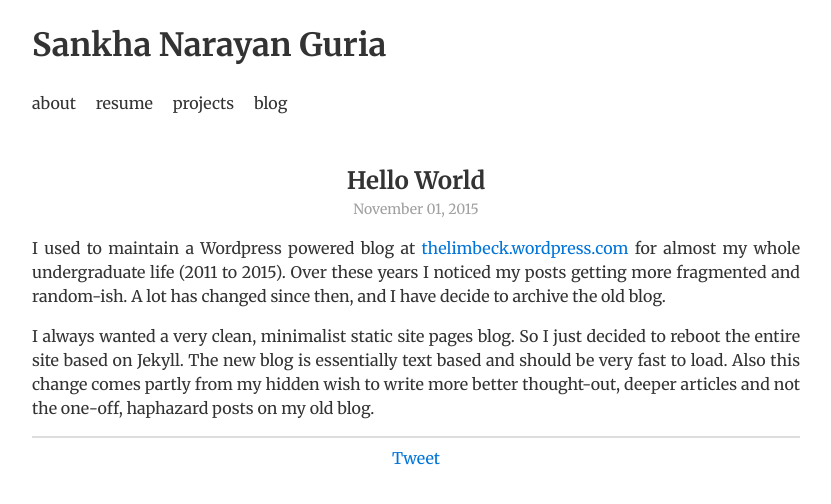
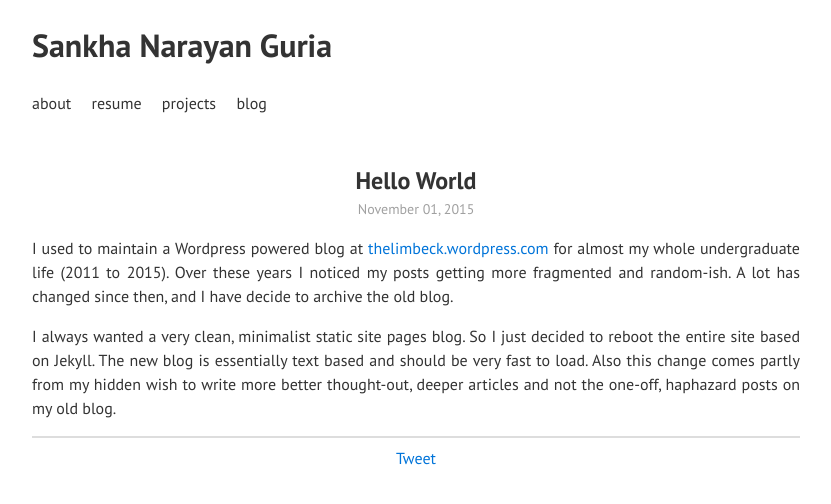
Before and after one commit to ngsankha/ngsankha.github.io, a Jekyll site: the page built from _posts/2015-11-1-hello-world.md, in a window 1280 px wide. Shown: the top 504 px of the page, without its empty margins (224-1055 px from the left). Built offline with Jekyll 4.4.1, drawn with Linux system fonts in a browser that asks for light colours; comment, search, counter and statistics services are not loaded.

Commit message:
chnage font to PT Sans

```diff
--- a/css/main.scss
+++ b/css/main.scss
@@ -4,7 +4,7 @@
 
 @charset "utf-8";
 
-$base-font-family: Merriweather, Helvetica, Arial, sans-serif;
+$base-font-family: "PT Sans", Helvetica, Arial, sans-serif;
 $base-font-size:   16px;
 $small-font-size:  0.875rem;
 $base-line-height: 1.5;
@@ -15,7 +15,7 @@ $link-color:   #0074d9;
 $meta-color:   #a0a0a0;
 $border-color: #ddd;
 
-@import url(//fonts.googleapis.com/css?family=Merriweather:400,400italic,700);
+@import url(//fonts.googleapis.com/css?family=PT+Sans:400,400italic,700);
 @import "color";
 @import "base";
 @import "layout";
```
